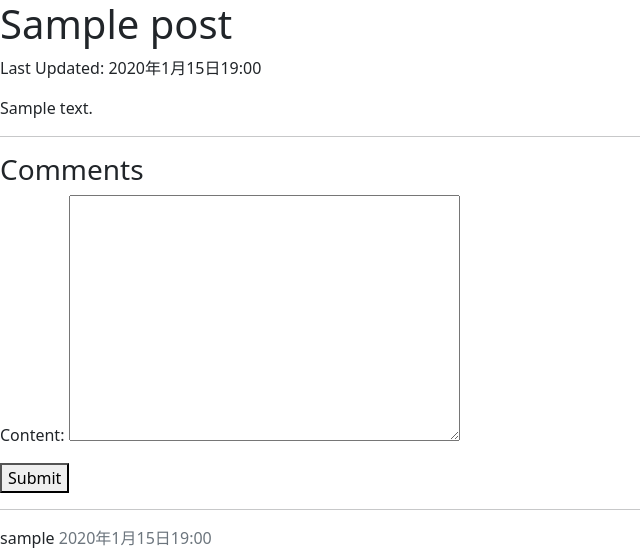
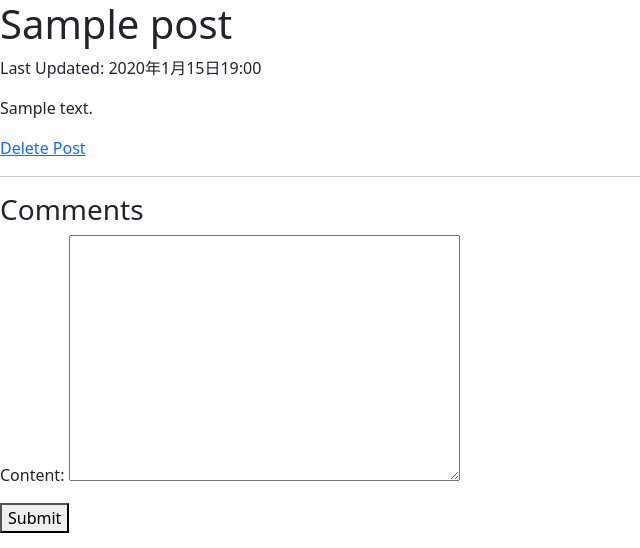
Before and after one commit to chanon-lim/exercise4-group9, a Django app: page /post/1/ in a window 1280 px wide. Shown: the top 548 px of the page, without its empty margins (0-640 px from the left). Run offline with Django 4.2, Linux system fonts and the light colour scheme; tables that the repository leaves empty hold one stand-in row (values such as "Sample post").

Commit message:
Delete Post

```diff
--- a/forum/models.py
+++ b/forum/models.py
@@ -23,9 +23,6 @@ class Label(models.Model):
 
 
 class Post(models.Model):
-    class Meta:
-        ordering = ["-updated_on"]
-
     title = models.CharField(max_length=200)
     content = models.TextField()
     created_on = models.DateTimeField(auto_now_add=True)
@@ -35,6 +32,20 @@ class Post(models.Model):
 
     user = models.ForeignKey(User, on_delete=models.CASCADE)
     labels = models.ManyToManyField(Label, blank=True)
+
+    class Meta:
+        ordering = ["-updated_on"]
+
+    def __str__(self):
+        return 'Post {} by {} on {}'.format(
+            self.title,
+            self.user.username,
+            self.created_on,
+        )
+
+    def delete(self, request, *args, **kwargs):
+        if self.user == request.user:
+            super().delete(*args, **kwargs)
 
 
 class Comment(models.Model):
--- a/forum/urls.py
+++ b/forum/urls.py
@@ -3,7 +3,8 @@ from . import views
 
 urlpatterns = [
     path('', views.forum, name='forum'),
-    path('submit/', views.submit, name='submit'),
+    path('post/', views.post_create, name='post_create'),
     path('post/<int:post_id>/', views.post_detail, name='post_detail'),
+    path('post/<int:post_id>/delete/', views.post_delete, name='post_delete'),
     path('comment/<int:comment_id>/', views.comment_delete, name='comment_delete'),
 ]
--- a/forum/views.py
+++ b/forum/views.py
@@ -12,19 +12,23 @@ def forum(request):
     return render(request, 'forum/forum.html', context)
 
 
-def submit(request):
+def post_create(request):
     """
     Submit a new post
     """
     if request.method == 'POST':
-        form = SubmitForm(request.POST)
-        if form.is_valid():
-            new_post = form.save(commit=False)
-            new_post.user = request.user
-            new_post.save()
-            return redirect('forum')
-    form = SubmitForm()
-    return render(request, 'forum/submit.html', {'form': form})
+        submit_form = SubmitForm(request.POST)
+        if submit_form.is_valid():
+            post = submit_form.save(commit=False)
+            post.user = request.user
+            post.save()
+            return redirect('post_detail', post_id=post.pk)
+    submit_form = SubmitForm()
+
+    context = {
+        'form': submit_form
+    }
+    return render(request, 'forum/post_create.html', context)
 
 
 def post_detail(request, post_id):
@@ -49,6 +53,15 @@ def post_detail(request, post_id):
     return render(request, 'forum/post_detail.html', context)
 
 
+def post_delete(request, post_id):
+    """
+    Delete a post, only same user can delete it
+    """
+    post = get_object_or_404(Post, pk=post_id)
+    post.delete(request=request)
+    return redirect('forum')
+
+
 def comment_delete(request, comment_id):
     """
     Delete a comment, only same user can delete it
--- a/templates/forum/forum.html
+++ b/templates/forum/forum.html
@@ -1,7 +1,7 @@
 {% extends 'base/base.html' %}
 
 {% block content %}
-    <button><a href="{% url 'submit' %}">Add a post</a></button>
+    <button><a href="{% url 'post_create' %}">Add a post</a></button>
     {% for post in posts %}
         <h3 class="test">{{ post.title }}</h3>
         <h5>{{ posts.labels }}</h5>
--- a/templates/forum/post_detail.html
+++ b/templates/forum/post_detail.html
@@ -4,6 +4,8 @@
     <h1>{{ post.title }}</h1>
     <p>Last Updated: {{ post.updated_on }}</p>
     <p>{{ post.content }}</p>
+
+    <a href="{% url 'post_delete' post.id %}">Delete Post</a>
 
     <hr>
     <h3>Comments</h3>
```
Also changed, not shown: templates/forum/post_create.html (renamed from templates/forum/submit.html).
